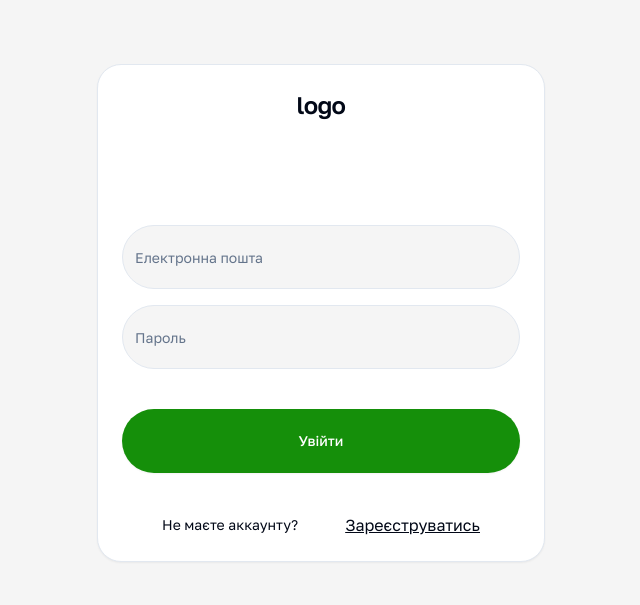
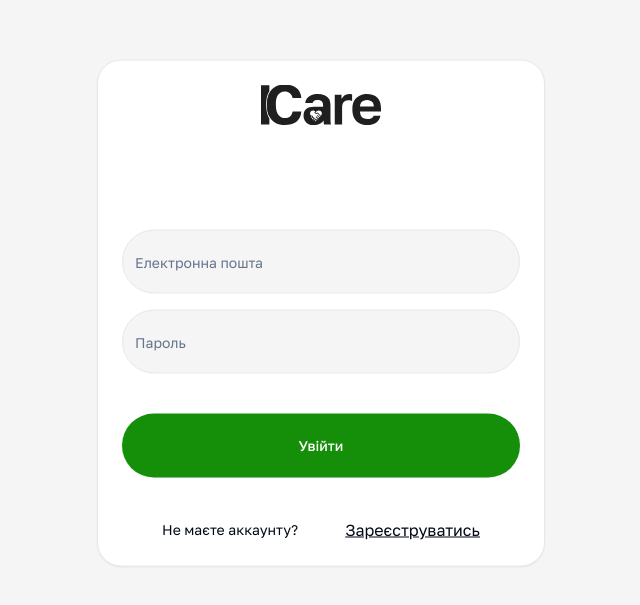
Before and after one commit to fyurchik/CodeCon, a React (Vite) app in the folder client/: page /auth/login in a window 1280 px wide. Shown: the part 121-726 px from the top of the page, without its empty margins (319-959 px from the left). Built offline with nearby package versions, Linux system fonts and the light colour scheme.

Commit message:
feat: added logo everywhere and favicon

```diff
--- a/client/src/components/Header.tsx
+++ b/client/src/components/Header.tsx
@@ -3,6 +3,7 @@ import { useContext } from "react";
 import Button from "./ui/Button";
 import { useLogout } from "@/api/auth/hooks";
 import { UserContext } from "@/context/User";
+import Logo from "../assets/Logo.svg";
 
 const Header = () => {
     const { user, token, isAuthorized } = useContext(UserContext);
@@ -15,7 +16,9 @@ const Header = () => {
     return (
         <header className="fixed inset-x-0 top-0 z-[1000] flex flex-row items-center justify-between border-b-[1px] border-[#D4D4D4] bg-background p-4 md:px-8 lg:px-12">
             <p>
-                <Link to="/">Logo</Link>
+                <Link to="/">
+                    <img src={Logo} alt="logo" />
+                </Link>
             </p>
             <nav>
                 <ul className="flex flex-row items-center gap-12">
--- a/client/src/routes/auth/login.tsx
+++ b/client/src/routes/auth/login.tsx
@@ -4,10 +4,11 @@ import { useForm } from "react-hook-form";
 import { useLogin } from "@/api/auth/hooks";
 import { loginSchema, LoginSchema } from "@/types/auth";
 import Button from "@/ui/Button";
-import { Card, CardHeader, CardContent, CardTitle } from "@/ui/Card";
+import { Card, CardHeader, CardContent } from "@/ui/Card";
 import { Form, FormControl, FormField, FormItem, FormMessage } from "@/ui/Form";
 import Input from "@/ui/Input";
 import { useEffect } from "react";
+import Logo from "../../assets/Logo.svg";
 
 const Page = () => {
     const formLogin = useForm<LoginSchema>({
@@ -31,7 +32,9 @@ const Page = () => {
     return (
         <Card className="mx-auto w-full max-w-md rounded-3xl md:absolute md:left-1/2 md:top-1/2 md:-translate-x-1/2 md:-translate-y-1/2">
             <CardHeader>
-                <CardTitle className="mb-20 text-center text-2xl">logo</CardTitle>
+                <Link to="/" className="mb-20 self-center">
+                    <img src={Logo} alt="logo" />
+                </Link>
             </CardHeader>
             <CardContent>
                 <Form {...formLogin}>
--- a/client/src/routes/auth/register.tsx
+++ b/client/src/routes/auth/register.tsx
@@ -9,6 +9,7 @@ import { Form, FormControl, FormField, FormItem, FormLabel, FormMessage } from "
 import Input from "@/ui/Input";
 import { RadioGroup, RadioGroupItem } from "@/ui/Radio";
 import { useEffect } from "react";
+import Logo from "../../assets/Logo.svg";
 
 const Page = () => {
     const form = useForm<RegisterSchema>({
@@ -37,7 +38,9 @@ const Page = () => {
     return (
         <Card className="mx-auto w-full max-w-md md:absolute md:left-1/2 md:top-1/2 md:-translate-x-1/2 md:-translate-y-1/2">
             <CardHeader>
-                <CardTitle className="mb-20 text-center text-2xl">Реєстрація</CardTitle>
+                <Link to="/" className="mb-20 self-center">
+                    <img src={Logo} alt="logo" />
+                </Link>
             </CardHeader>
             <CardContent>
                 <Form {...form}>
@@ -114,26 +117,26 @@ const Page = () => {
                             name="role"
                             render={({ field }) => (
                                 <FormItem className="mb-4 space-y-3">
-                                    <FormLabel className="mb-7 block font-normal">Ти людина, що потребує...</FormLabel>
+                                    <FormLabel className="mb-7 block font-normal ">Ти людина, що потребує...</FormLabel>
                                     <FormControl>
                                         <RadioGroup
                                             onValueChange={field.onChange}
                                             defaultValue={field.value}
                                             className="flex flex-row justify-between"
                                         >
-                                            <FormItem className=" ">
+                                            <FormItem>
+                                                <FormControl>
+                                                    <RadioGroupItem value="volonteer" className="peer hidden" />
+                                                </FormControl>
+                                                <FormLabel className="peer- flex h-16 w-full items-center space-y-0  rounded-bl-full  rounded-tl-full border-b-[1px] border-l-[1px] border-t-[1px] border-[#D4D4D4] px-10  text-center font-normal peer-data-[state=checked]:bg-[#158F0A33]">
+                                                    потребує допомоги
+                                                </FormLabel>
+                                            </FormItem>
+                                            <FormItem>
                                                 <FormControl>
                                                     <RadioGroupItem value="in_need" className="peer hidden" />
                                                 </FormControl>
-                                                <FormLabel className="peer- flex h-16 w-full items-center  space-y-0  rounded-bl-full rounded-tl-full px-10  text-center font-normal peer-data-[state=checked]:bg-[#158F0A33]">
-                                                    потребує допомоги
-                                                </FormLabel>
-                                            </FormItem>
-                                            <FormItem className="">
-                                                <FormControl>
-                                                    <RadioGroupItem value="volonteer" className="peer hidden" />
-                                                </FormControl>
-                                                <FormLabel className="flex h-16 w-full items-center space-y-0  rounded-br-full rounded-tr-full px-10 text-center font-normal peer-data-[state=checked]:bg-[#158F0A33]">
+                                                <FormLabel className="flex h-16 w-full items-center space-y-0 rounded-br-full  rounded-tr-full border-b-[1px] border-r-[1px] border-t-[1px] border-[#D4D4D4] px-10 text-center font-normal peer-data-[state=checked]:bg-[#158F0A33]">
                                                     може допомогти
                                                 </FormLabel>
                                             </FormItem>
```
